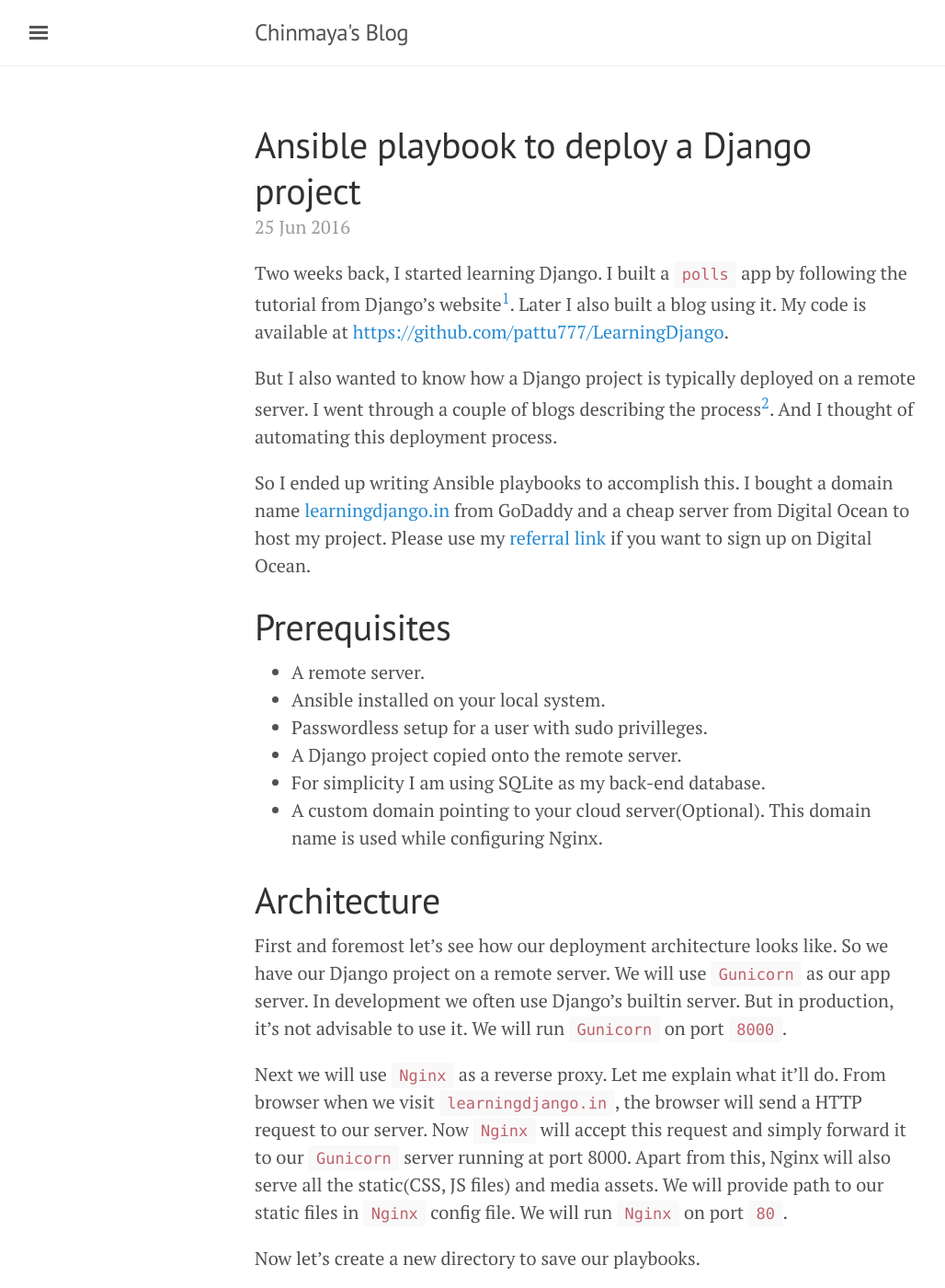
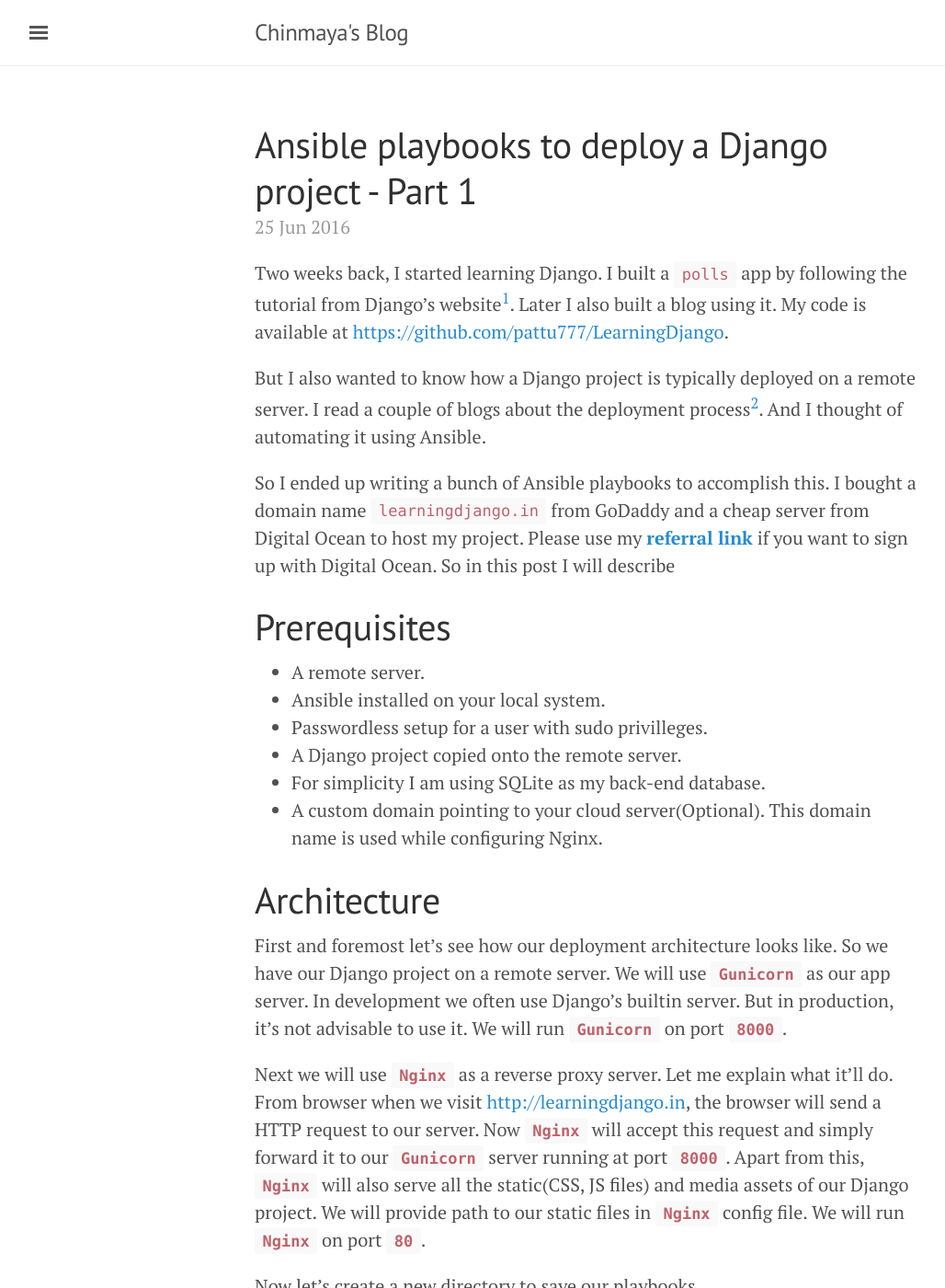
Before and after one commit to pattu777/pattu777.github.io, a Jekyll site: the page built from _posts/2016-06-25-Ansible-Django.md, in a window 1280 px wide and 1400 px high. Shown: the whole window at 92% size, without its empty margins (3-1031 px from the left). Built offline with Jekyll 4.4.1, drawn with Linux system fonts in a browser that asks for light colours; comment, search, counter and statistics services are not loaded; some of the changed text lies outside the part shown.

Commit message:
Ansible Django part 1 finished

```diff
--- a/_posts/2016-06-25-Ansible-Django.md
+++ b/_posts/2016-06-25-Ansible-Django.md
@@ -1,14 +1,14 @@
 ---
 layout: post
-title: Ansible playbook to deploy a Django project
-comments: false
+title: Ansible playbooks to deploy a Django project - Part 1
+comments: true
 ---
 
 Two weeks back, I started learning Django. I built a `polls` app by following the tutorial from Django's website[^1]. Later I also built a blog using it. My code is available at [https://github.com/pattu777/LearningDjango](https://github.com/pattu777/LearningDjango).
 
-But I also wanted to know how a Django project is typically deployed on a remote server. I went through a couple of blogs describing the process[^2]. And I thought of automating this deployment process.
+But I also wanted to know how a Django project is typically deployed on a remote server. I read a couple of blogs about the deployment process[^2]. And I thought of automating it using Ansible.
 
-So I ended up writing Ansible playbooks to accomplish this. I bought a domain name [learningdjango.in](learningdjango.in) from GoDaddy and a cheap server from Digital Ocean to host my project. Please use my [referral link](https://m.do.co/c/9373dbe909b4) if you want to sign up on Digital Ocean.
+So I ended up writing a bunch of Ansible playbooks to accomplish this. I bought a domain name `learningdjango.in` from GoDaddy and a cheap server from Digital Ocean to host my project. Please use my [__referral link__](https://m.do.co/c/9373dbe909b4) if you want to sign up with Digital Ocean. So in this post I will describe
 
 # Prerequisites
 * A remote server.
@@ -19,9 +19,9 @@ So I ended up writing Ansible playbooks to accomplish this. I bought a domain na
 * A custom domain pointing to your cloud server(Optional). This domain name is used while configuring Nginx.
 
 # Architecture
-First and foremost let's see how our deployment architecture looks like. So we have our Django project on a remote server. We will use `Gunicorn` as our app server. In development we often use Django's builtin server. But in production, it's not advisable to use it. We will run `Gunicorn` on port `8000`.
+First and foremost let's see how our deployment architecture looks like. So we have our Django project on a remote server. We will use __`Gunicorn`__ as our app server. In development we often use Django's builtin server. But in production, it's not advisable to use it. We will run __`Gunicorn`__ on port __`8000`__.
 
-Next we will use `Nginx` as a reverse proxy. Let me explain what it'll do. From browser when we visit `learningdjango.in`, the browser will send a HTTP request to our server. Now `Nginx` will accept this request and simply forward it to our `Gunicorn` server running at port 8000. Apart from this, Nginx will also serve all the static(CSS, JS files) and media assets. We will provide path to our static files in `Nginx` config file. We will run `Nginx` on port `80`.
+Next we will use __`Nginx`__ as a reverse proxy server. Let me explain what it'll do. From browser when we visit [http://learningdjango.in](http://learningdjango.in), the browser will send a HTTP request to our server. Now __`Nginx`__ will accept this request and simply forward it to our __`Gunicorn`__ server running at port __`8000`__. Apart from this, __`Nginx`__ will also serve all the static(CSS, JS files) and media assets of our Django project. We will provide path to our static files in __`Nginx`__ config file. We will run __`Nginx`__ on port __`80`__.
 
 Now let's create a new directory to save our playbooks.
 
@@ -128,7 +128,7 @@ Each role contains multiple directories.
 * `templates` - Jinja templates used in plays.
 * `handlers` - Playbooks which are triggered once a certain task is completed from the main YAML file from `tasks` directory.
 
-### Install necessary packages.
+# Install necessary packages.
 
 In our first role `core`, we will install some system packages on our server. The list of package names are present in `core/vars/main.yml` file.
 
@@ -162,7 +162,7 @@ In `core/tasks/main.yml`, we will write a task that will loop through these pack
 - name: Install system packages
   apt: pkg={{ item }} update_cache=yes state=present
   with_items:
-      - "{{ system_packages }}"
+      - {% raw %}"{{ system_packages }}"{% endraw %}
 
 - name: Update pip
   pip: name=pip state=latest
```
Also changed, not shown: other parts of _posts/2016-06-25-Ansible-Django.md (+1 -1 lines).
